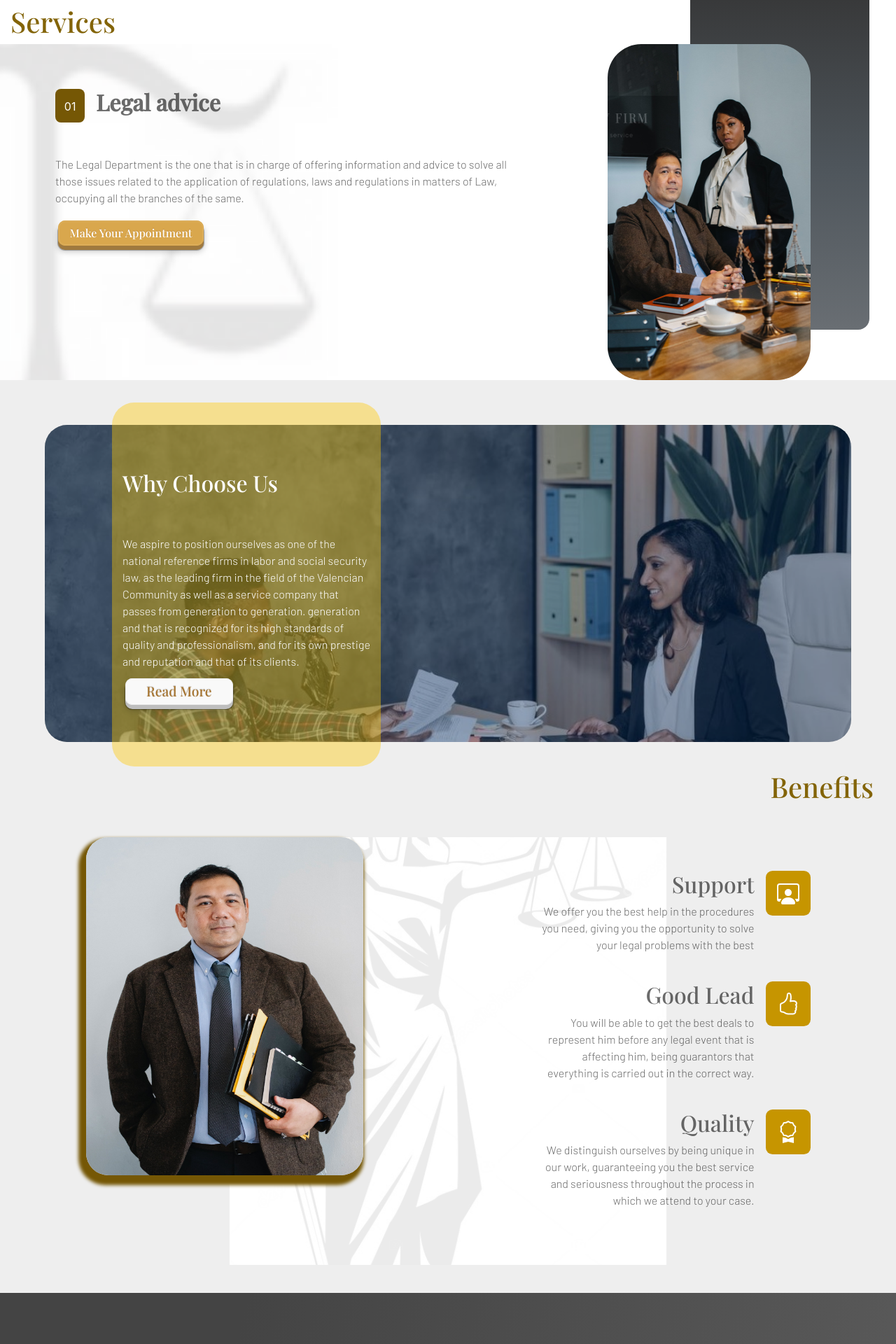
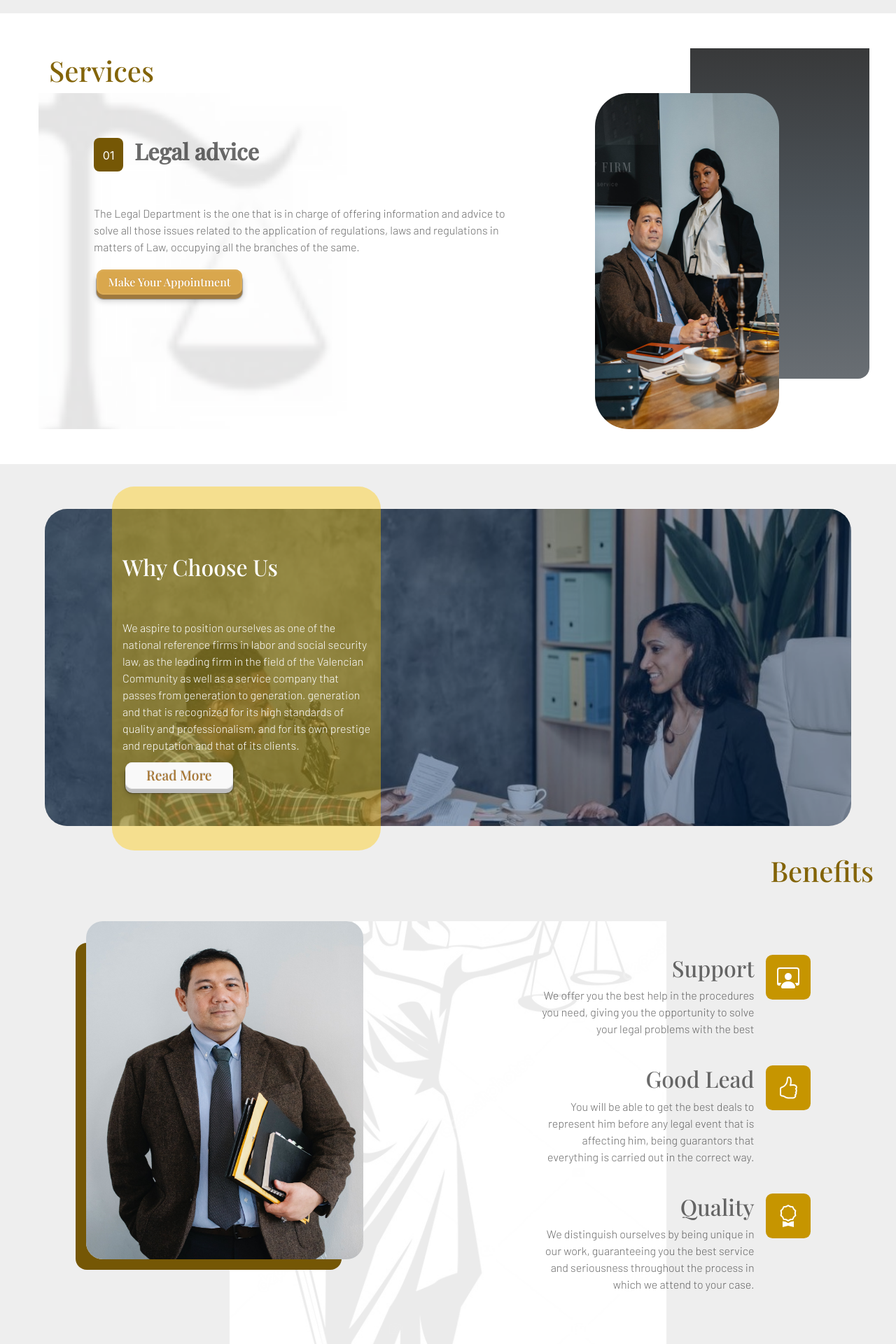
Before and after one commit to ricardoper96/Bootcamp1-Bootstrap, a web app: file index.html in a window 1280 px wide. Shown: the part 721-2641 px from the top of the page at 70% size. Run offline with its HTML, style and script files only (its server is not run), Linux system fonts and the light colour scheme; some libraries are stand-ins or nearby versions.

```diff
--- a/index.html
+++ b/index.html
@@ -145,7 +145,7 @@
     <svg width=”400″ height=”110″ class="rectangle">
         <rect width=”500″ height=”200″  />
     </svg>
-    <div class="container-fluid container-hero">
+    <div class="container container-hero">
         <div class="row content-hero">
             <div class="col-md-8  section-hero ">
                 <h1 class="text-white app-main h1">Customer Focused.</h1>
@@ -160,7 +160,7 @@
 
 <section class="app-medium " id="services">
     <div class="background-medium">
-        <div  class="container-fluid  ">
+        <div  class="container contain-services">
             <div class="row">
                 <div class="background-carousel"></div>
 
--- a/styles/styles.css
+++ b/styles/styles.css
@@ -12,8 +12,6 @@ body{
     background-color: #c5ae01;
     height: 2.5625rem;
 }
-
-
 .header-fixed{
     position: fixed;
     top:0;
@@ -22,10 +20,7 @@ body{
     height: 2.5625rem;
 }
 .navbar-main{
-
-
     width: 100%;
-
 }
 .app-img{
     height: 3em;
@@ -37,7 +32,6 @@ body{
     color: white;
     font-weight: 600;
     font-size: 20px;
-
 }
 
 .app-link-footer{
@@ -52,19 +46,13 @@ body{
     object-fit: cover;
     height: 45rem;
     width: 100%;
-
-
     position: absolute;
     top: 0;
     left: 0;
     filter: brightness(.4);
 }
-
-
 .background-medium{
-
     background-color: white;
-
 }
 .app-about{
     display: block;
@@ -79,19 +67,17 @@ body{
 }
 .item:hover{
     filter: sepia(0.9);
-
 }
 .img-header{
     filter: brightness(0) invert(1);
 }
-
 .item {
     color: white;
     transition: filter linear 100ms;
     filter:  brightness(0) invert(1);
 }
 .container-hero {
-    padding-top: 5rem;
+    padding: 50px 0px;
 }
 .section-hero {
     position: absolute;
@@ -128,17 +114,14 @@ body{
     height: 17px;
     left: 0px;
     top: 55%;
-
     background: linear-gradient(90deg, #CD9B28 -1.95%, rgba(205, 155, 40, 0) 108.75%);
 }
 .img-service{
     height: 30rem !important;
     border-radius: 2rem;
-
 }
 .app-medium{
     padding-top: 30rem;
-
 }
 .app-carrers{
     padding: 1rem;
@@ -146,9 +129,6 @@ body{
 .img-benefits {
     width: 2rem;
     filter: brightness(0) invert(1);
-
-
-
 }
 .container-benefits{
     border-radius: 0.6rem;
@@ -161,7 +141,6 @@ body{
     font-size: 1.2rem;
     padding-top: 0.2rem;
 }
-
 .btn-about{
     width: 8em;
     border-radius: 10px;
@@ -169,19 +148,13 @@ body{
     padding-top: 0.2rem;
 }
 .contain-choose{
-
     background-image: url("../assets/ABOUT.jpg");
-
     background-size: auto auto;
     box-shadow: inset 0 0 0 1000px rgb(4,47, 100, 0.4);
     border-radius: 2rem;
-
-
     margin-top: 4rem;
     width: 90%;
     height: 28.3125rem;
-
-
 }
 .text-choose{
     background-color: rgba(255,200,0,0.4);
@@ -214,20 +187,16 @@ body{
     right: 0;
     left: 0;
     border-radius: 4rem;
-
     background: linear-gradient(90.04deg, #504F4F 0.03%, rgba(103, 103, 103, 0.67) 99.96%);
 }
 .item-carousel{
     padding-top: 4rem;
-
 }
 .text-body{
     padding-top: 4rem;
     color: rgba(0, 0, 0, 0.58);
     margin-left: 2rem;
 }
-
-
 .app-subscribe{
     position: center;
     font-size: 3rem;
@@ -238,9 +207,7 @@ body{
     padding: 3rem;
     text-align: center;
     background: url("../assets/SILUETA2.png") 90% no-repeat, url("../assets/SILUETA.png") 10% no-repeat;
-
 }
-
 .contents-services{
     background-image: url("../assets/BACKGROUND SERVICES.jpg");
     background-repeat: no-repeat;
@@ -258,7 +225,6 @@ body{
     background-color: #c69500;
     font-size: 1.8rem;
     padding-top: 0rem;
-
 }
 .input-subscribe{
     display:inline-block;
@@ -279,11 +245,8 @@ body{
 }
 .contain-about{
     background-image: linear-gradient(105deg, rgb(68, 68, 68) 25%, rgb(100, 100, 100) 130%);
-
     padding: 5rem;
-
 }
-
 .contain-footer{
     background-image: linear-gradient(105deg, rgb(32,33,39) 25%, rgb(197,186,172) 130%);
     border-top-right-radius: 10% 30%;
@@ -301,11 +264,8 @@ body{
 }
 .img-footer {
     width: 100%;
-    height:10rem;
-
-
+    height: 10rem;
 }
-
 .app-footer{
     background-color: #c69500;
     border-radius: 7px;
@@ -314,29 +274,14 @@ body{
     padding-right: 0.5rem;
     padding-bottom: 0.2rem;
 }
-
 .contain-footer-last{
     background-color: black;
 }
-
 .video-item {
     position: center;
     margin-bottom: 2rem;
 }
-
-/*
-<svg width=”400″ height=”110″ class="rectangle">
-
-        <rect width=”500″ height=”200″  />
-    </svg>
-    <svg  class="rectangle2">
-        <rect/>
-    </svg>
- */
-
-
 .content-service{
-
     padding: 0 4rem
 }
 .number_legal{
@@ -344,9 +289,7 @@ body{
     color:white;
     padding: 0.8rem;
     border-radius: 0.5rem;
-
 }
-
 .background-carousel{
     background: linear-gradient(#38393a, #4e555b, #696e73);
     width: 20%;
@@ -354,17 +297,11 @@ body{
     left: 77%;
     height: 91%;
     border-radius: 0 0 1rem 1rem;
-
 }
-
-
-
 .app-navbar-info{
     background-color: #c5ae01;
     height: 2.5625rem;
 }
-
-
 .header-fixed{
     position: fixed;
     top:0;
@@ -373,14 +310,10 @@ body{
     height: 2.5625rem;
 }
 .navbar-main{
-
-
     width: 100%;
-
 }
 .background-header{
     background-color:   rgba(198,149,0,0.4);
-
 }
 .app-img{
     height: 3em;
@@ -392,9 +325,7 @@ body{
     color: white;
     font-weight: 600;
     font-size: 20px;
-
 }
-
 .app-link-footer{
     display: flex;
     flex-direction: row;
@@ -402,25 +333,19 @@ body{
 .app-link-footer > span{
    font-size: 0.9em;
 }
-
 .video-hero{
     object-fit: cover;
     height: 45rem;
     width: 100%;
-
-
     position: absolute;
     top: 0;
     left: 0;
     filter: brightness(.4);
 }
-
 @media (max-width: 600px){
-
    .background-carousel{
        display: none;
    }
-
     .text-choose{
         position: absolute;
         background-color: rgba(173, 156, 95, 0.4);
@@ -429,9 +354,7 @@ body{
     }
 }
 .background-medium{
-
     background-color: white;
-
 }
 .app-about{
     display: block;
@@ -446,16 +369,11 @@ body{
 }
 .item:hover{
     filter: sepia(100%) hue-rotate(190deg) saturate(500%);
-
 }
-
 .item {
     color: white;
     transition: filter linear 100ms;
     filter:  brightness(0) invert(1);
-}
-.container-hero {
-    padding-top: 5rem;
 }
 .section-hero {
     position: absolute;
@@ -463,7 +381,9 @@ body{
     left: 15%;
     font-family: 'Playfair Display', Serif ;
 }
-
+.contain-services{
+    padding: 50px 0px;
+}
 .font{
     font-family: 'Playfair Display', Serif;
 }
@@ -471,7 +391,6 @@ body{
     font-size: 1em;
     font-family: 'Barlow', sans-serif;
 }
-
 .btn-warning {
     width: 13rem;
     color: white;
@@ -483,17 +402,14 @@ body{
     height: 17px;
     left: 0px;
     top: 55%;
-
     background: linear-gradient(90deg, #CD9B28 -1.95%, rgba(205, 155, 40, 0) 108.75%);
 }
 .img-service{
     height: 30rem !important;
     border-radius: 2rem;
-
 }
 .app-medium{
     padding-top: 30rem;
-
 }
 .app-carrers{
     padding: 1rem;
@@ -501,9 +417,6 @@ body{
 .img-benefits {
     width: 2rem;
     filter: brightness(0) invert(1);
-
-
-
 }
 .contents-benefits{
     background-image: url("../assets/BACKGROUND-BENEFITS.png");
@@ -517,19 +430,13 @@ body{
     background-color: #c69500;
 }
 .contain-choose{
-
     background-image: url("../assets/ABOUT.jpg");
-
     background-size: cover;
     box-shadow: inset 0 0 0 1000px rgb(4,47, 100, 0.4);
     border-radius: 2rem;
-
-
     margin-top: 4rem;
     width: 90%;
     height: 28.3125rem;
-
-
 }
 .text-choose{
     background-color: rgba(255,200,0,0.4);
@@ -548,8 +455,6 @@ body{
 }
 .carousel-inner {
     border-radius: 3rem;
-
-
 }
 .app-carousel {
     display: inline-block;
@@ -564,20 +469,16 @@ body{
     right: 0;
     left: 0;
     border-radius: 4rem;
-
     background: linear-gradient(90.04deg, #504F4F 0.03%, rgba(103, 103, 103, 0.67) 99.96%);
 }
 .item-carousel{
     padding-top: 4rem;
-
 }
 .text-body{
     padding-top: 4rem;
     color: rgba(0, 0, 0, 0.58);
     margin-left: 2rem;
 }
-
-
 .app-subscribe{
     position: center;
     font-size: 3rem;
@@ -588,9 +489,7 @@ body{
     padding: 3rem;
     text-align: center;
     background: url("../assets/SILUETA2.png") 90% no-repeat, url("../assets/SILUETA.png") 10% no-repeat;
-
 }
-
 .contents-services{
     background-image: url("../assets/BACKGROUND-SERVICES.png");
     background-repeat: no-repeat;
@@ -622,11 +521,8 @@ body{
 }
 .contain-about{
     background-image: linear-gradient(105deg, rgb(68, 68, 68) 25%, rgb(100, 100, 100) 130%);
-
     padding: 5rem;
-
 }
-
 .contain-footer{
     background-image: linear-gradient(105deg, rgb(32,33,39) 25%, rgb(197,186,172) 130%);
     border-top-right-radius: 10% 30%;
@@ -645,10 +541,7 @@ body{
 .img-footer {
     width: 100%;
     height:10rem;
-
-
 }
-
 .app-footer{
     background-color: #c69500;
     border-radius: 7px;
@@ -657,34 +550,20 @@ body{
     padding-right: 0.5rem;
     padding-bottom: 0.2rem;
 }
-
 .contain-footer-last{
     background-color: black;
 }
 .img-cont {
     height: 30.1875rem;
     width: 100%;
-    border-radius: 2rem;
-    box-shadow: -5px 8px 5px 6px #755705;
+    border-radius: 1.5rem;
+    box-shadow: -23px 23px 0px -8px #755705;
 }
 .video-item {
     position: center;
     margin-bottom: 2rem;
 }
-
-/*
-<svg width=”400″ height=”110″ class="rectangle">
-
-        <rect width=”500″ height=”200″  />
-    </svg>
-    <svg  class="rectangle2">
-        <rect/>
-    </svg>
- */
-
-
 .content-service{
-
     padding: 0 4rem
 }
 .number_legal{
@@ -693,9 +572,7 @@ body{
     padding: 0.8rem;
     height: 3rem;
     border-radius: 0.5rem;
-
 }
-
 .background-carousel{
     background: linear-gradient(#38393a, #4e555b, #696e73);
     width: 20%;
@@ -703,16 +580,10 @@ body{
     left: 77%;
     height: 59%;
     border-radius: 0 0 1rem 1rem;
-
 }
-
 .nav-link:hover{
     color: #c69500;
 }
-
-
-
-
 body {
     background-color: #eee;
 }
```
